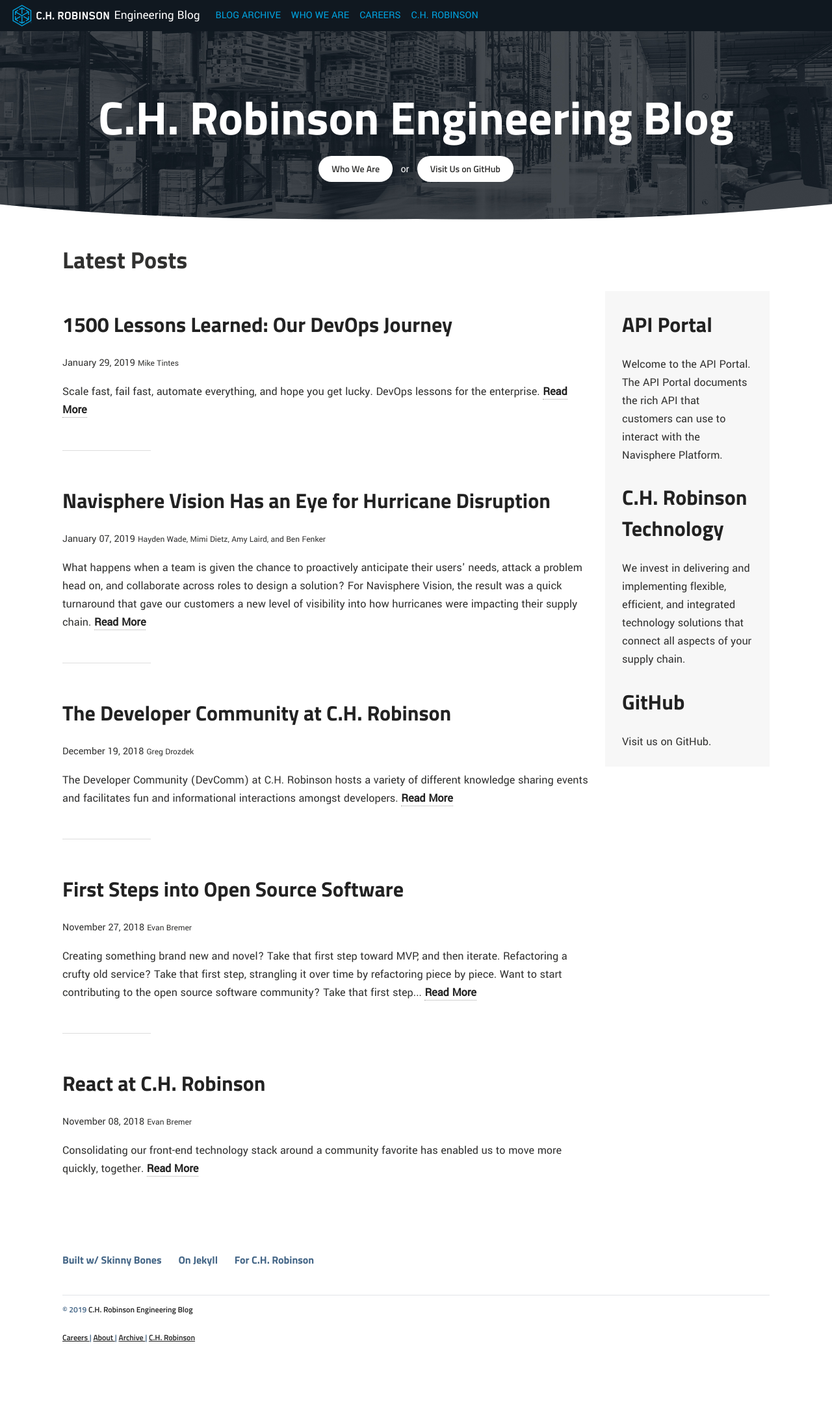
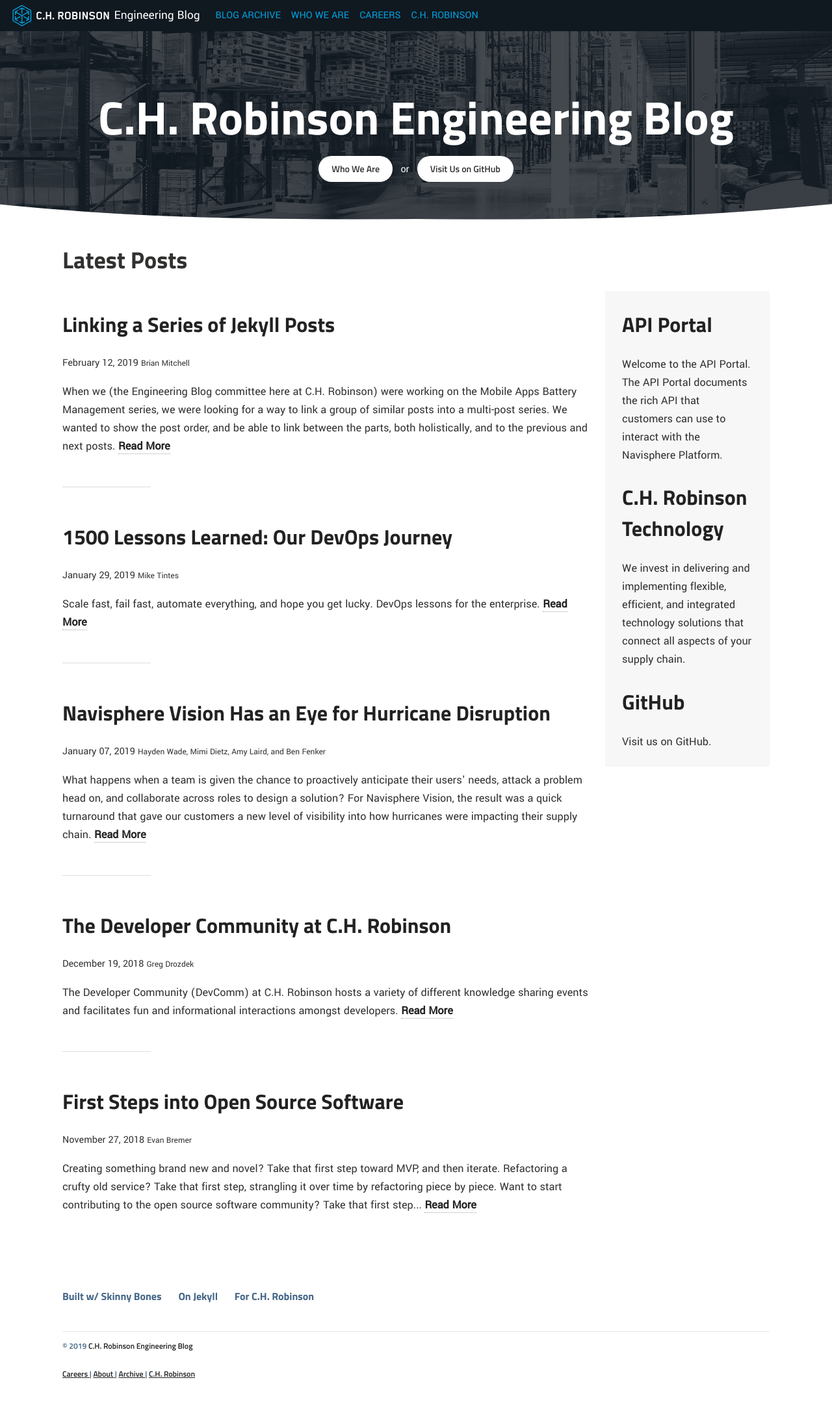
Before and after one commit to ch-robinson/ch-robinson.github.com, a Jekyll site: the page built from index.html, in a window 1280 px wide. Shown: the whole page at 65% size. Built offline with Jekyll 4.4.1, drawn with Linux system fonts in a browser that asks for light colours; before the commit the page ends 2142 px from its top, so only the background shows below that.

Commit message:
New Post: Linking a Series of Jekyll Posts

````diff
--- a/_data/authors.yml
+++ b/_data/authors.yml
@@ -14,7 +14,7 @@
   gravatar: b13aa0f1f92243e54b112d1b93c3d5fa
 brianmitchell:
   name: Brian Mitchell
-  bio: Software Engineer II (and emoji lover 👋) on the Enterprise Data Warehouse team.
+  bio: Software Engineer II (and emoji lover 👋) on the Customer Facing Analytics team.
   gravatar: 1d04fd9de51bae4317d79e34820943a4
   web: https://brianm.me
 miketintes:
--- /dev/null
+++ b/_posts/2019-02-12-linking-a-series-of-jekyll-posts.md
@@ -0,0 +1,203 @@
+---
+layout: article
+title: Linking a Series of Jekyll Posts
+authors:
+ - brianmitchell
+modified: 2019-02-12
+categories: how-to
+excerpt: When we (the Engineering Blog committee here at C.H. Robinson) were working on the Mobile Apps Battery
+         Management series, we were looking for a way to link a group of similar posts into a multi-post
+         series. We wanted to show the post order, and be able to link between the parts, both
+         holistically, and to the previous and next posts.
+tags: [Jekyll]
+disclaimer: true
+---
+
+When we (the Engineering Blog committee here at C.H. Robinson) were working on the
+[Mobile Apps Battery Management]({{ site.url }}{{ site.baseurl }}/series#mobile-apps-battery-management) series, we were
+looking for a way to link a group of similar posts into a multi-post series. We wanted to holistically show the post
+order and link between the parts, as well as link to the previous and next posts if applicable.
+
+This will cover the four main areas where we manage post series in our [Jekyll](https://jekyllrb.com/) blog.
+> Jekyll is a simple, extendable, static site generator.
+
+{% include toc.html %}
+
+## Metadata :label:
+
+We store the definition of each series as an object in a series [Data File](https://jekyllrb.com/docs/datafiles/).
+
+```yaml
+- id: mobile-apps-battery-management
+  title: Mobile Apps Battery Management
+  description:
+    Our mobile team applies tools and practices to achieve the desired results of
+    our mobile apps while conserving the user's battery. Our mission is to
+    provide value to our end users while maintaining an undetectable impact to
+    their battery and data usage.
+```
+
+To add a post to a series, we set the `series` variable to the ID of the series we want to use.
+
+```yaml
+---
+series: mobile-apps-battery-management
+---
+```
+
+## Series Overview :book:
+
+In an aside to any post that is contained in a series, we include a message indicating that the post is part of a
+series, and an ordered list (with links!) of other posts in the series.
+
+<figure class="border">
+  <img
+    src="{{ site.url }}{{ site.baseurl }}/images/posts/2019/series-overview.png"
+    alt="Series Overview screenshot"
+    aria-label="Screenshot with a series title and an ordered list of post titles below"
+    width="262"
+  >
+  <figcaption>Screenshot of the Series Overview</figcaption>
+</figure>
+
+```html
+{% raw %}
+<aside class="series">
+  <h4>This post is part of the series <em>{{ site.data.series | where: 'id', page.series | map: 'title' }}</em></h4>
+  <ol>
+    {% assign series-posts = site.posts | reverse | where: 'series', page.series %}
+    {% for post in series-posts %}
+    <li>
+      {% if post.url == page.url %}
+      <strong>{{ post.title }}</strong>
+      {% else %}
+      <a href="{{ site.baseurl }}{{ post.url }}">{{ post.title }}</a>
+      {% endif %}
+    </li>
+    {% endfor %}
+  </ol>
+  {% if series-posts.size == 1 %}
+  <p>More posts coming soon!</p>
+  {% endif %}
+</aside>
+{% endraw %}
+```
+
+To describe the markup above:
+- We find the series with the same ID as the series on the current page and map the title into the header
+- Assign a variable, `series-posts`, to all posts that contain the same series value as the current page (in
+reverse chronological order)
+- Iterate through `series-posts`
+  - If the post's URL matches the current page's URL, display the title in bold
+  - Otherwise, link to each post
+- If there is one post in a series, display a message that more posts are coming soon
+
+## Series Pager :previous_track_button: :next_track_button:
+
+At the bottom of a post that is part of a series, we link to the previous and next posts (as applicable)
+in that series.
+
+<figure class="border">
+  <img
+    src="{{ site.url }}{{ site.baseurl }}/images/posts/2019/series-pager.png"
+    alt="Series Pager screenshot"
+    aria-label="Screenshot with a series title and a link to the next post"
+    width="434"
+  >
+  <figcaption>Screenshot of the Series Pager</figcaption>
+</figure>
+
+```html
+{% raw %}
+<h4><em>{{ site.data.series | where: 'id', page.series | map: 'title' }}</em> Series</h4>
+{% assign series-posts = site.posts | reverse | where: 'series', page.series %}
+{% for post in series-posts %}
+  {% if post.url == page.url %}
+    {% assign prev_post_index = forloop.index | minus: 1 %}
+    {% assign curr_post_index = forloop.index %}
+    {% assign next_post_index = forloop.index | plus: 1 %}
+  {% endif %}
+{% endfor %}
+
+<p>Post <strong>{{ curr_post_index }}</strong> of <strong>{{ series-posts.size }}</strong>.
+  {% if series-posts.size == 1 %}More posts coming soon!{% endif %}</p>
+
+{% for post in series-posts %}
+  {% if prev_post_index == forloop.index %}
+    <a class="btn" rel="prev" href="{{ site.baseurl }}{{ post.url }}">&larr; Prev Post</a>
+  {% endif %}
+
+  {% if next_post_index == forloop.index %}
+    <a class="btn" rel="next" href="{{ site.baseurl }}{{ post.url }}">Next Post &rarr;</a>
+  {% endif %}
+{% endfor %}
+{% endraw %}
+```
+
+To describe the markup above:
+- We do the same first two steps from the Series Overview
+- Iterate through `series-posts`
+  - Find the index of the current page in the list
+  - Store that index (`curr_post_index`), the one before (`prev_post_index`), and the one after
+  (`next_post_index`) as variables
+- If there is one post, display a message saying more posts coming soon
+- Iterate through `series-posts` again
+  - If the `prev_post_index` is the current index, display the previous post link
+  - If the `next_post_index` is the current index, display the next post link
+
+We're utilizing the fact that if there is no previous or next post, the previous or next indexes will be
+out of bounds of the `for` loop, and thus will never equal the current index when iterating over the posts.
+
+## Series Overview Page :bookmark_tabs:
+
+To show a list of all series on the blog, we created a [Series Overview page]({{ site.url }}{{ site.baseurl }}/series)
+which lists all series and the posts that make up each one.
+
+<figure class="border">
+  <img
+    src="{{ site.url }}{{ site.baseurl }}/images/posts/2019/series-overview-page.png"
+    alt="Series Overview page screenshot"
+    aria-label="Screenshot with a list of series that link to a series title, desctiption, and list of posts"
+    width="860"
+  >
+  <figcaption>Screenshot of the Series Overview Page</figcaption>
+</figure>
+
+```html
+{% raw %}
+<ul>
+  {% for series in site.data.series %}
+    {% assign series-posts = site.posts | reverse | where: 'series', series.id %}
+    {% if series-posts.size > 0 %}
+      <li><a href="#{{ series.id}}">{{ series.title}} ({{ series-posts.size }})</a></li>
+    {% endif %}
+    {% assign series-posts = nil %}
+  {% endfor %}
+</ul>
+
+{% for series in site.data.series %}
+  {% assign series-posts = site.posts | reverse | where: 'series', series.id %}
+  {% if series-posts.size > 0 %}
+    <h3 id="{{ series.id }}">{{ series.title }}</h3>
+    <p>{{ series.description }}</p>
+    <ul>
+      {% for post in series-posts %}
+      <li><time datetime="{{ post.date | date_to_xmlschema }}" itemprop="datePublished">{{ post.date | date: "%B %d, %Y" }}</time>:
+        <a href="{{ site.url }}{{ site.baseurl }}{{ post.url }}">{{ post.title }}</a></li>
+      {% endfor %}
+    </ul>
+  {% endif %}
+  {% assign series-posts = nil %}
+{% endfor %}
+{% endraw %}
+```
+
+The markup above creates a list of series based on the series data file. A series will show up as long as there is at
+least one post in that series, and shows a count of the number of posts in that series. Next, we create a heading
+with the series ID as an ID of the element, which is link to from the list above. Below the heading we list the
+posts in the series.
+
+There you have it -- a data file, two Jekyll partials/includes, and a page to create a series of linked posts! :tada:
+
+Feel free to check out the implementation that builds this site on our
+[GitHub repository](https://github.com/ch-robinson/ch-robinson.github.com)!
--- a/_sass/_base.scss
+++ b/_sass/_base.scss
@@ -166,6 +166,12 @@
       figcaption {
         clear: left;
       }
+    }
+  }
+  &.border {
+    img {
+      border: 2px solid darken($body-color, 5);
+      border-radius: $border-radius;
     }
   }
 }
````
Also changed, not shown: images/posts/2019/series-overview-page.png (added), images/posts/2019/series-overview.png (added), images/posts/2019/series-pager.png (added).
